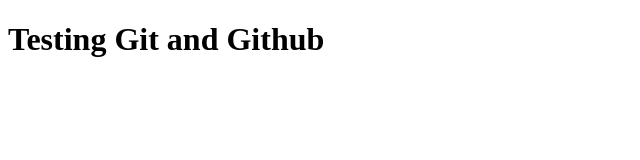
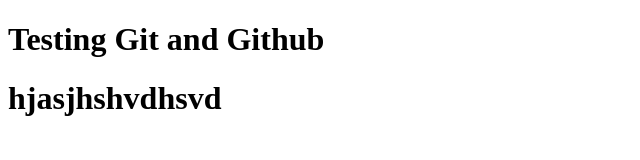
Before and after one commit to Taliqa123/Git-Hub-In-1-Video-, a plain HTML site: page index.html in a window 1280 px wide. Shown: the whole page, without its empty margins (0-640 px from the left). Drawn offline with Linux system fonts and the light colour scheme.

Commit message:
All Done

```diff
--- a/index.html
+++ b/index.html
@@ -7,6 +7,6 @@
     <title>Document</title>
 </head>
 <body>
-    <h1>Testing Git and Github</h1>
+    <h1>Testing Git and Github</h1><h1>hjasjhshvdhsvd</h1>
 </body>
 </html>
```
Also changed, not shown: 1 other file.
